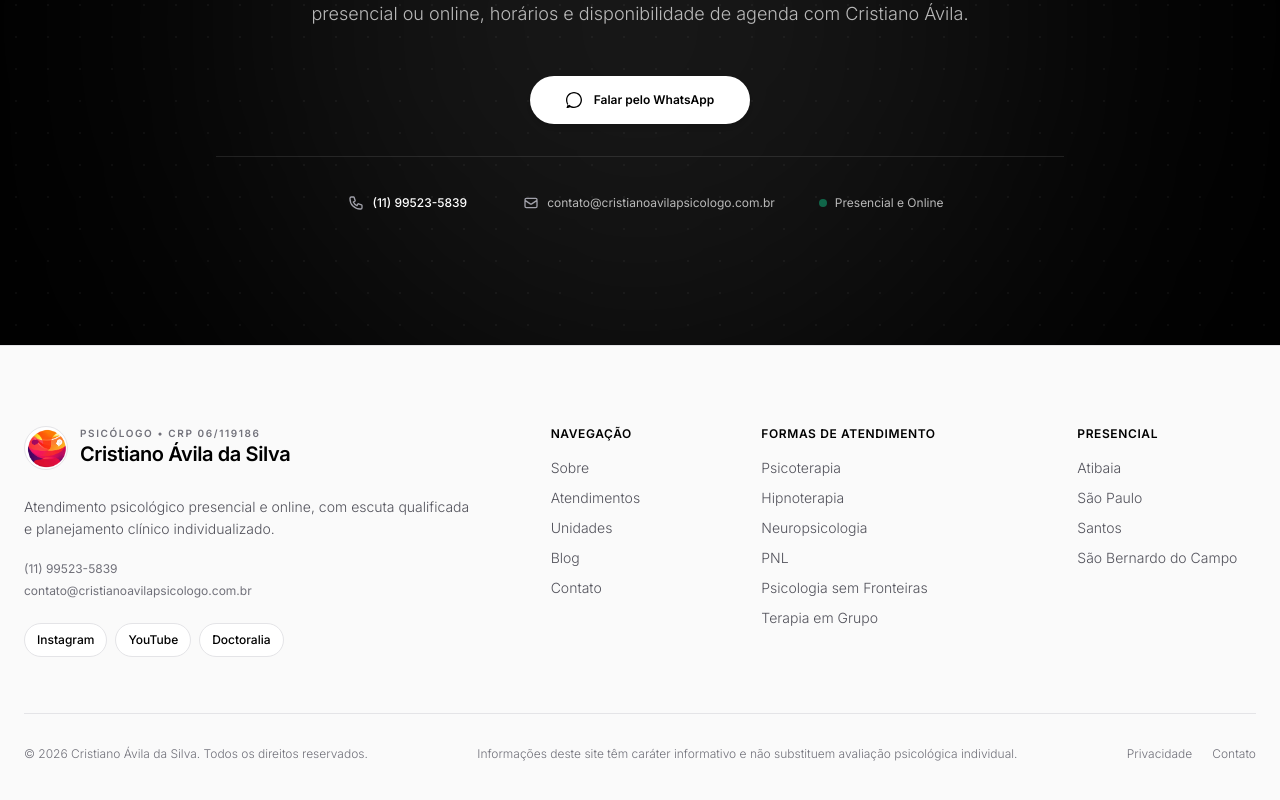
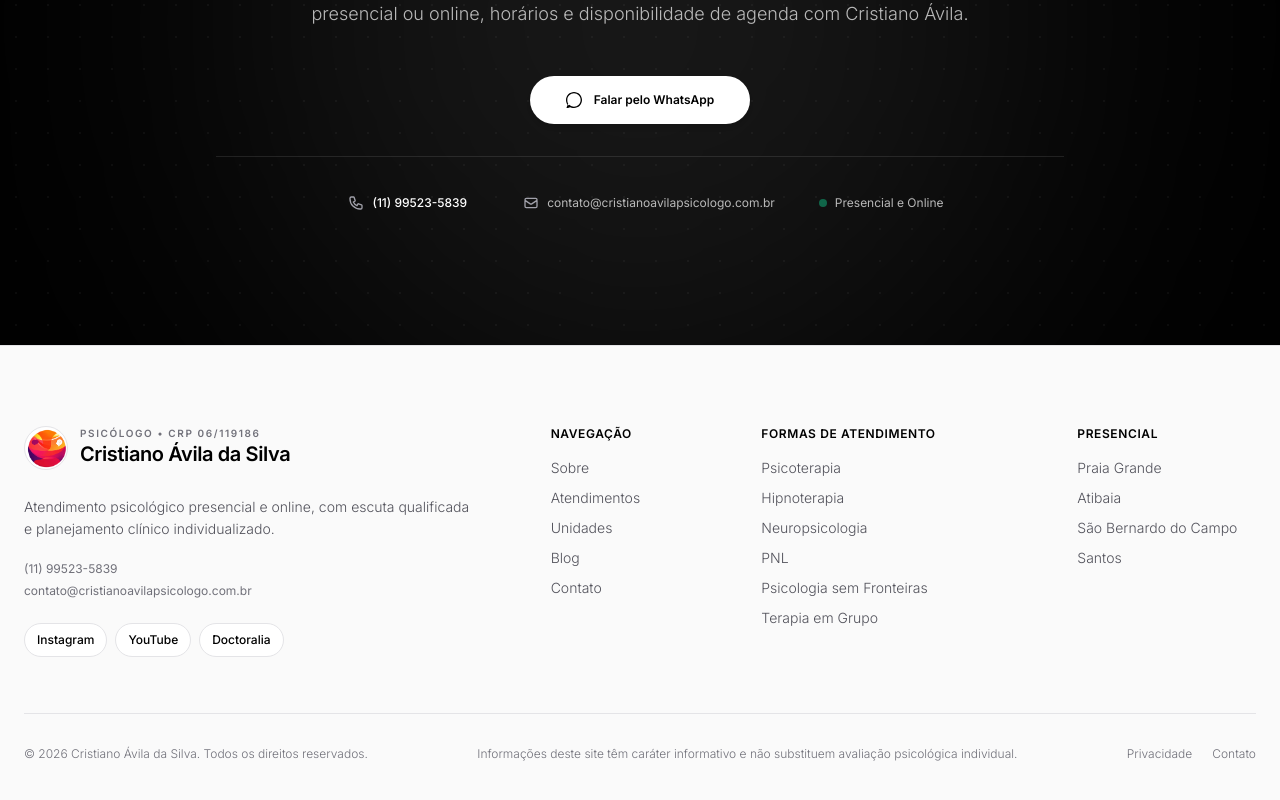
Before and after one commit to RennanLucas/cristiano-avila-site, a Next.js app: page / in a window 1280 px wide. Shown: the part 10854-11654 px from the top of the page. Built offline with nearby package versions, Linux system fonts and the light colour scheme.

Commit message:
fix: show verified current cities in footer

```diff
--- a/src/components/Footer.tsx
+++ b/src/components/Footer.tsx
@@ -1,6 +1,7 @@
 import Image from "next/image";
 import Link from "next/link";
-import { CLINIC_CONTACT, SPECIALTIES_DATA, UNITS_DATA } from "@/data/content";
+import { CLINIC_CONTACT, SPECIALTIES_DATA } from "@/data/content";
+import { CURRENT_UNITS } from "@/data/units";
 import { isPublicSpecialty, PROFESSIONAL_REGISTRATION } from "@/lib/site-policy";
 
 export default function Footer() {
@@ -60,7 +61,7 @@ export default function Footer() {
           <div className="lg:col-span-2">
             <h2 className="text-xs font-semibold uppercase tracking-wider text-black mb-4">Presencial</h2>
             <ul className="space-y-2.5 text-sm text-zinc-600 font-light">
-              {UNITS_DATA.map((unit) => (
+              {CURRENT_UNITS.map((unit) => (
                 <li key={unit.id}><Link href={`/unidades#${unit.id}`} className="hover:text-black">{unit.city}</Link></li>
               ))}
             </ul>
```
